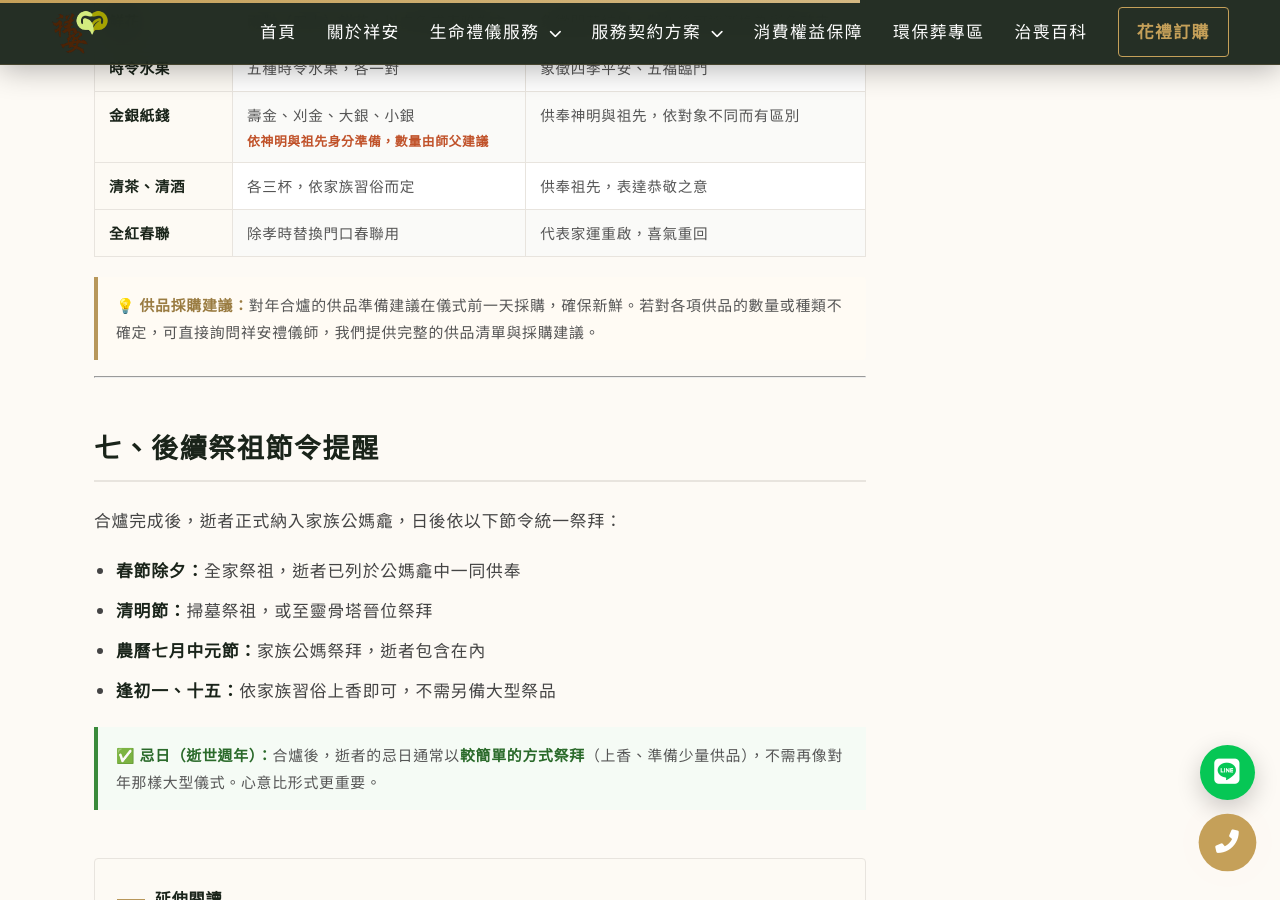
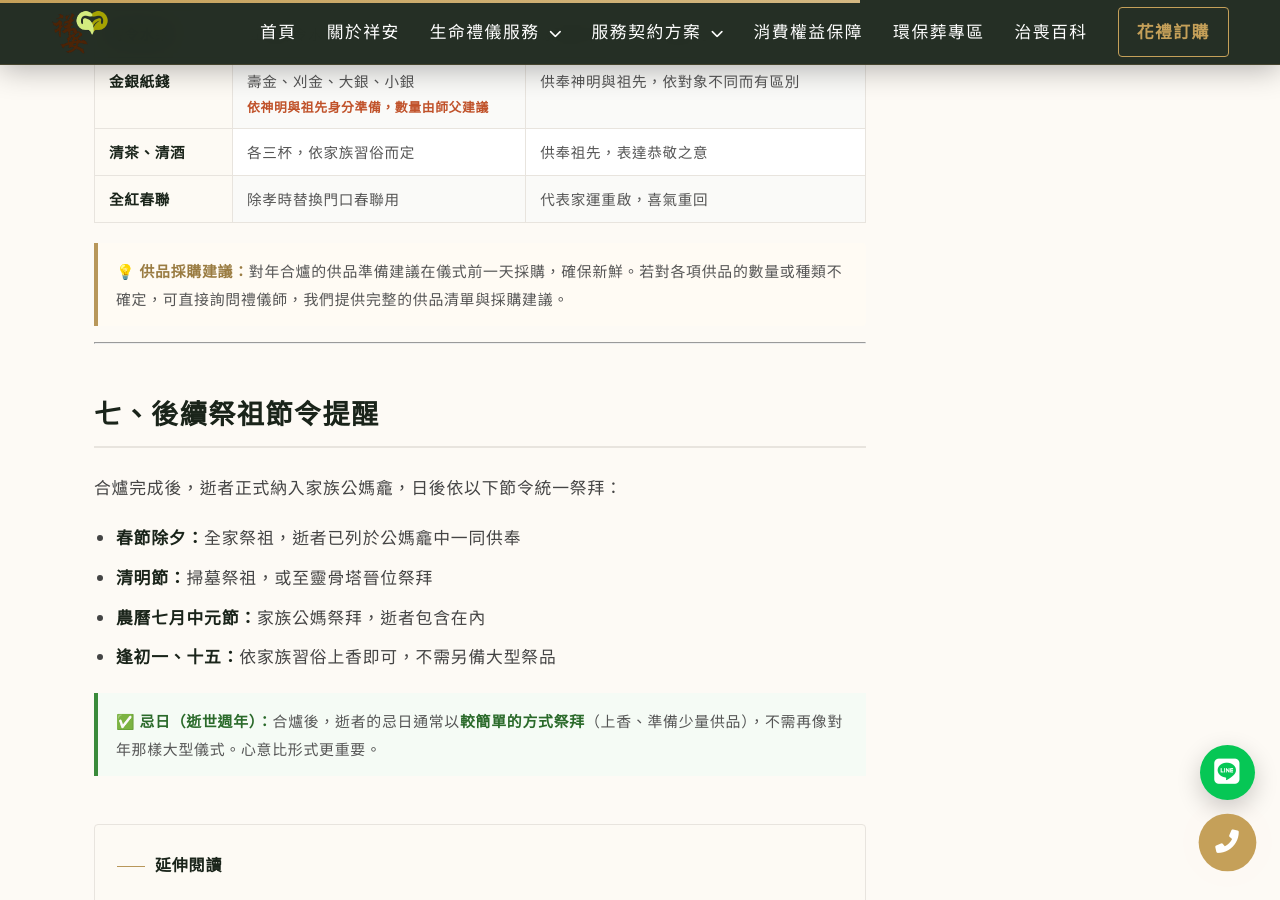
Before and after one commit to Shiangan/Shiangan, a Jekyll site: the page built from _posts/2026-03-31-article-duinian-helu.md, in a window 1280 px wide and 900 px high, scrolled down 5257 px. Built offline with Jekyll 4.4.1, drawn with Linux system fonts in a browser that asks for light colours; some web fonts are replaced; some of the changed text lies outside the part shown.

Commit message:
Update 2026-03-31-article-duinian-helu.md

```diff
--- a/_posts/2026-03-31-article-duinian-helu.md
+++ b/_posts/2026-03-31-article-duinian-helu.md
@@ -283,7 +283,7 @@
         <li><strong>基準日期：</strong>以逝者往生的農曆月日為基準，滿一週年之日（農曆同月同日）</li>
         <li><strong>閏月禁忌：</strong>遇閏月須<strong>提早一個月</strong>辦理，絕不延後。例如逝者農曆五月往生，隔年有閏五月，則以農曆四月（閏月前一個月）辦理對年</li>
         <li><strong>可提前祭拜：</strong>若對年日期家屬聚集困難，可提前 3 至 7 日辦理，但不可延後</li>
-        <li><strong>合爐擇日：</strong>合爐需另擇「出火」與「安位」吉日，避開家族主要成員的生肖沖煞，通常由擇日師或禮儀師核算</li>
+        <li><strong>合爐擇日：</strong>合爐需另擇吉日，避開家族主要成員的生肖沖煞，通常由擇日師或禮儀師核算</li>
     </ul>
     <p class="date-card__note">※ 農曆換算複雜，建議聯繫祥安禮儀師代為核對吉課，確保日期無誤。</p>
 </div>
@@ -470,7 +470,7 @@
 </div>
 
 <div class="tip-box">
-    <strong>💡 供品採購建議：</strong>對年合爐的供品準備建議在儀式前一天採購，確保新鮮。若對各項供品的數量或種類不確定，可直接詢問祥安禮儀師，我們提供完整的供品清單與採購建議。
+    <strong>💡 供品採購建議：</strong>對年合爐的供品準備建議在儀式前一天採購，確保新鮮。若對各項供品的數量或種類不確定，可直接詢問禮儀師，我們提供完整的供品清單與採購建議。
 </div>
 
 ---
```
Also changed, not shown: other parts of _posts/2026-03-31-article-duinian-helu.md (+1 -1 lines).
